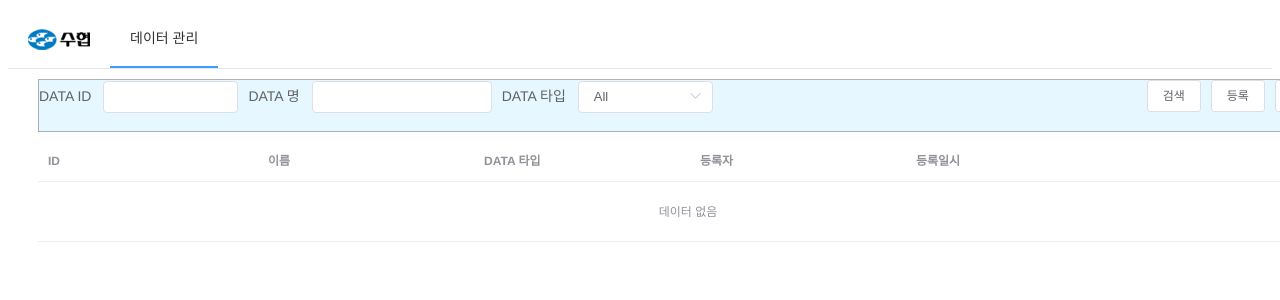
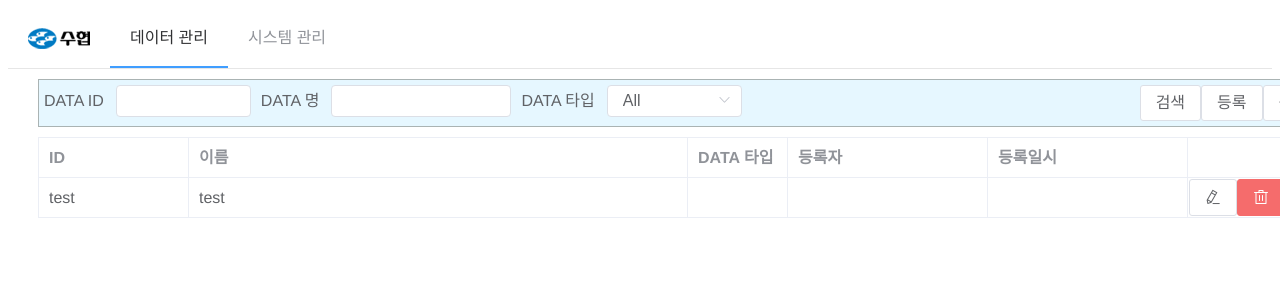
Before and after one commit to wlsvy19/URM-html, a Vue app in the folder vue-front/: page /data in a window 1280 px wide. Shown: the top 300 px of the page. Built offline with nearby package versions, Linux system fonts and the light colour scheme.

Commit message:
오류 수정 및 함수틀 구현

```diff
--- a/vue-front/src/App.vue
+++ b/vue-front/src/App.vue
@@ -37,11 +37,6 @@ export default {
   margin: 0 30px;
   min-width: 1300px;
 }
-.urm-header {
-  margin-top: 10px;
-  padding-left: 10px;
-  font-weight: bold;
-}
 
 .advanced-search-bar, .search-bar {
   border: 1px solid #aab3b3;
@@ -52,19 +47,56 @@ export default {
   width: 180px;
 }
 
+.advanced-search-bar .el-form-item__label {
+  width: 135px;
+}
+.advanced-search-bar .search-id {
+  width: 140px;
+}
+.advanced-search-bar .search-check {
+  margin-left: 15px;
+}
+.advanced-search-bar .search-check .el-form-item__label {
+  width: 65px;
+}
+
 .search-bar {
   display: flex;
+  padding: 5px;
 }
 .search-bar .search-id {
   width: 135px;
+}
+.search-bar .el-form-item--small.el-form-item {
+  margin-bottom: 0;
 }
 
 .search-buttons {
   margin-left: auto;
   margin-right: 8px;
 }
+.search-buttons .el-button--small {
+  margin: 0;
+}
 
 .urm-list .table-striped {
   margin-top: 10px;
 }
+.urm-list .operations .el-button--small {
+  margin: 0;
+}
+
+.el-menu-item, .el-table--small,
+.el-form-item__label, .el-input--small, .el-button--small {
+  font-size: 16px;
+}
+
+.el-table table.el-table__body td.edit-cell {
+  padding: 0;
+}
+
+.el-table table.el-table__body td.edit-cell .cell {
+  padding-right: 1px;
+  padding-left: 1px;
+}
 </style>
--- a/vue-front/src/components/TopMenu.vue
+++ b/vue-front/src/components/TopMenu.vue
@@ -3,6 +3,7 @@
     <el-menu :default-active="activePage" mode="horizontal" @select="handleSelect">
       <el-menu-item index="main"><img src="@/assets/logo.gif"/></el-menu-item>
       <el-menu-item index="data">{{$t('urm.data')}}</el-menu-item>
+      <el-menu-item index="system">{{$t('urm.system')}}</el-menu-item>
     </el-menu>
   </div>
 </template>
--- a/vue-front/src/components/rule/Data.vue
+++ b/vue-front/src/components/rule/Data.vue
@@ -1,6 +1,6 @@
 <template>
   <div class="urm-panel">
-    <DataList/>
+    <DataList ref="list" @edit="handleEdit"/>
   </div>
 </template>
 
@@ -9,5 +9,10 @@ import RuleMain from './RuleMain'
 
 export default {
   mixins: [RuleMain],
+  data () {
+    return {
+      path: 'data',
+    }
+  },
 }
 </script>
--- a/vue-front/src/components/rule/RuleMain.vue
+++ b/vue-front/src/components/rule/RuleMain.vue
@@ -8,6 +8,14 @@ Vue.component('DataList', DataList)
 Vue.component('SystemList', SystemList)
 
 export default {
+  methods: {
+    handleEdit (id) {
+      console.log('edit', id)
+    }, // handleEdit
 
+    handleSave (item) {
+      console.log('save', item)
+    }, // handleSave
+  }
 }
 </script>
--- a/vue-front/src/components/rule/list/DataList.vue
+++ b/vue-front/src/components/rule/list/DataList.vue
@@ -16,19 +16,27 @@
         </el-form-item>
       </el-form>
       <div class="search-buttons">
-        <el-button>{{$t('label.search')}}</el-button>
-        <el-button v-if="!false">{{$t('label.add')}}</el-button>
-        <el-button v-if="!false">{{$t('label.delete')}}</el-button>
+        <el-button @click="search">{{$t('label.search')}}</el-button>
+        <el-button @click="clickEdit()" v-if="!onlySearch">{{$t('label.add')}}</el-button>
+        <el-button @click="clickDelete('selected')" v-if="!onlySearch">{{$t('label.delete')}}</el-button>
       </div>
     </div>
 
-    <el-table :data="pageList.list" class="table-striped">
-      <el-table-column :label="$t('label.id')" prop="id" />
-      <el-table-column :label="$t('label.name')" prop="name" />
-      <el-table-column :label="$t('label.dataType')" prop="type" />
-      <el-table-column :label="$t('label.registId')" prop="regId" />
-      <el-table-column :label="$t('label.registDate')" prop="regDate" />
-      <el-table-column>
+    <el-table :data="items" border class="table-striped">
+      <el-table-column :label="$t('label.id')" prop="id" width="150"/>
+      <el-table-column :label="$t('label.name')" prop="name"/>
+      <el-table-column :label="$t('label.dataType')" width="100">
+        <template slot-scope="scope">
+          <span>{{getTypeStr('dataType', scope.row.type)}}</span>
+        </template>
+      </el-table-column>
+      <el-table-column :label="$t('label.registId')" prop="regId" width="200"/>
+      <el-table-column :label="$t('label.registDate')" width="200">
+        <template slot-scope="scope">
+          <span>{{scope.row.regDate}}</span>
+        </template>
+      </el-table-column>
+      <el-table-column width="150" class-name="edit-cell operations">
         <template slot-scope="scope">
           <div>
             <el-button icon="el-icon-edit" @click.stop="clickEdit(scope.row.id)"/>
@@ -47,6 +55,7 @@ export default {
   mixins: [RuleList],
   data () {
     return {
+      path: 'data',
       sparam: {
         ...this.sparam,
         type: '',
@@ -54,8 +63,8 @@ export default {
     }
   },
   methods: {
-    clickUsed () {
-      console.log('used')
+    clickUsed (id) {
+      console.log('used', id)
     },
   },
 }
--- a/vue-front/src/components/rule/list/RuleList.vue
+++ b/vue-front/src/components/rule/list/RuleList.vue
@@ -12,15 +12,19 @@ export default {
         id: '',
         name: '',
       },
-      pageList: {},
+      items: [],
     }
   },
 
   methods: {
     search () {
-      /*const loading = this.$startLoading()
-      console.log('search : ' + this.pageUrl, this.sparam)
-      this.$http.get(this.pageUrl, {
+      //const loading = this.$startLoading()
+      console.log('search : ' + this.path, this.sparam)
+      this.items = [{
+        id: 'test',
+        name: 'test',
+      }]
+      /*this.$http.get(this.pageUrl, {
         params: this.sparam,
       }).then(response => {
         this.pageList = response.data
@@ -31,13 +35,18 @@ export default {
       })*/
     },
 
-    clickEdit () {
-      console.log('edit')
+    clickEdit (id) {
+      this.$emit('edit', id)
     },
 
-    clickDelete () {
-      console.log('delete')
+    clickDelete (id) {
+      console.log('delete', id)
     },
+
+    getTypeStr (key, val) {
+      console.log(key, val)
+      return val
+    }
   }, // methods
 
   mounted () {
--- a/vue-front/src/components/rule/list/SystemList.vue
+++ b/vue-front/src/components/rule/list/SystemList.vue
@@ -54,7 +54,7 @@
 import RuleList from './RuleList'
 
 export default {
-  mixin: [RuleList],
+  mixins: [RuleList],
   data () {
     return {
       sparam: {
--- a/vue-front/src/locale/ko.json
+++ b/vue-front/src/locale/ko.json
@@ -22,6 +22,7 @@
 
   },
   "urm": {
-    "data": "데이터 관리"
+    "data": "데이터 관리",
+    "system": "시스템 관리"
   }
 }
--- a/vue-front/src/router/index.js
+++ b/vue-front/src/router/index.js
@@ -2,6 +2,7 @@ import Vue from 'vue'
 import VueRouter from 'vue-router'
 
 import Data from '@/components/rule/Data'
+import System from '@/components/rule/System'
 
 Vue.use(VueRouter)
 
@@ -9,5 +10,6 @@ export default new VueRouter({
   mode: 'history',
   routes: [
     {path: '/data', component: Data},
+    {path: '/system', component: System},
   ]
 })
```
Also changed, not shown: 1 other file (tests, documents, lock files or other folders).
